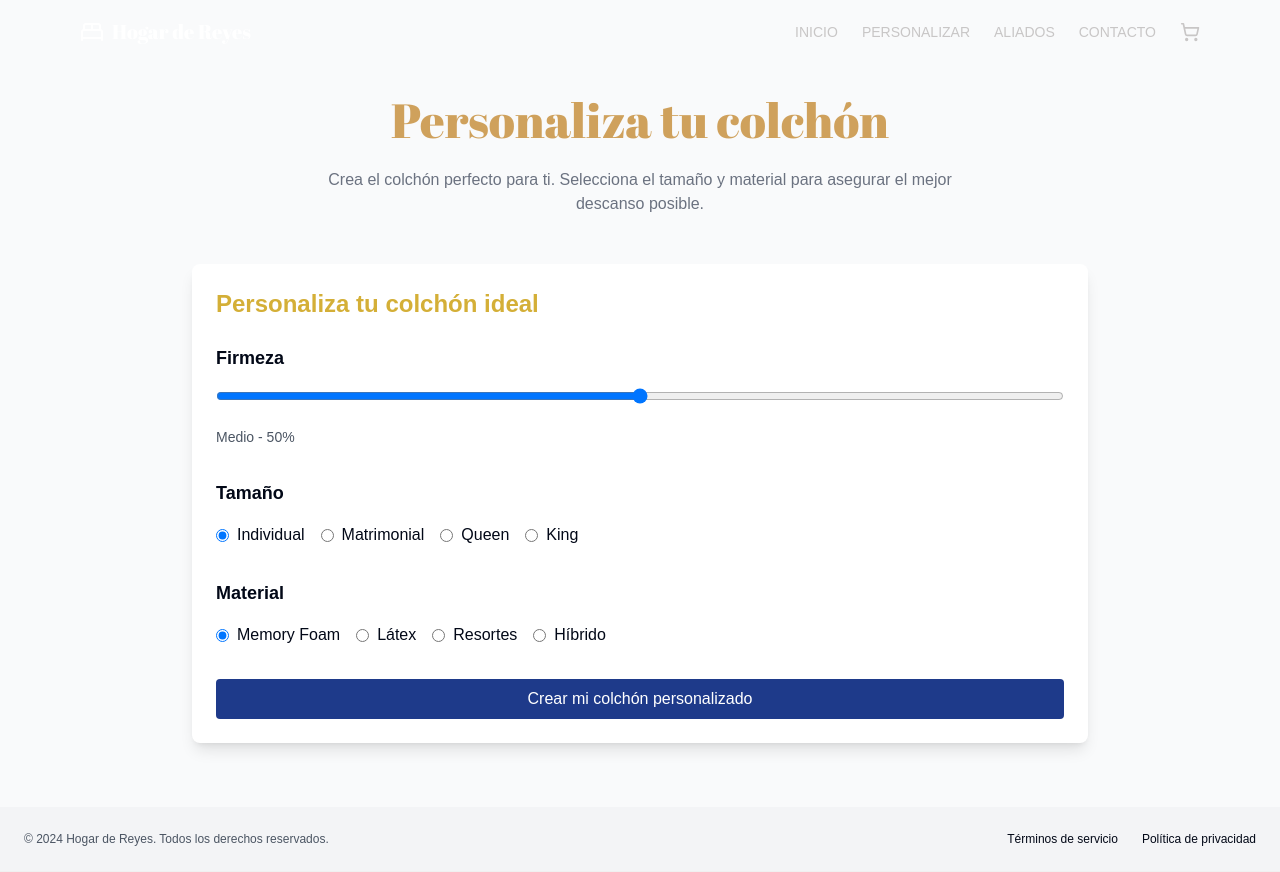
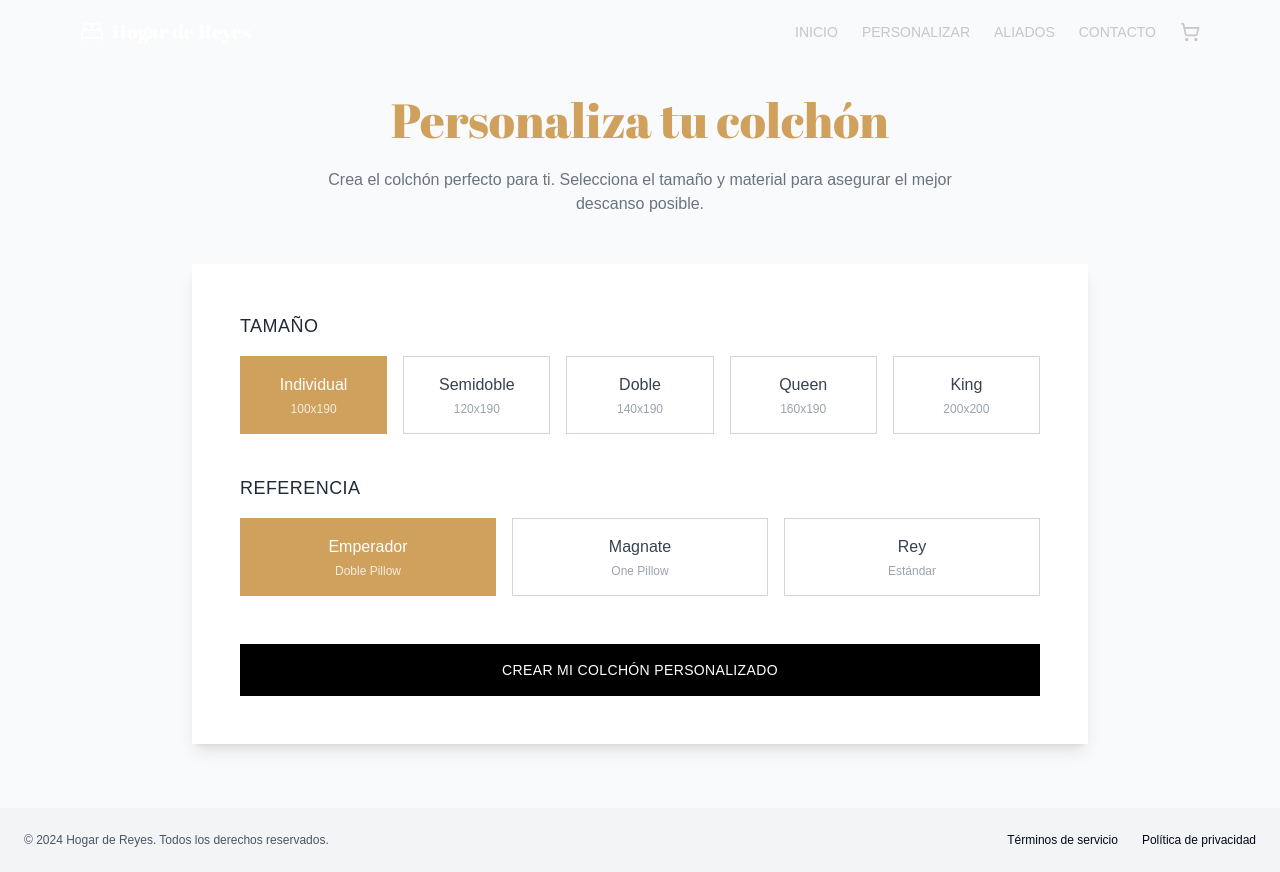
Before and after one commit to ValenAH/kings-home-website, a Next.js app: page /customize in a window 1280 px wide. Built offline with nearby package versions, Linux system fonts and the light colour scheme; a web font is replaced by a local one.

Commit message:
Update customizeMattress.tsx

```diff
--- a/src/components/CustomizeMattress/customizeMattress.tsx
+++ b/src/components/CustomizeMattress/customizeMattress.tsx
@@ -3,12 +3,28 @@
 import { useState } from "react"
 import { useRouter } from "next/navigation"
 
+const tamanos = [
+  { value: "individual", label: "Individual", medida: "100x190" },
+  { value: "semidoble", label: "Semidoble", medida: "120x190" },
+  { value: "doble", label: "Doble", medida: "140x190" },
+  { value: "queen", label: "Queen", medida: "160x190" },
+  { value: "king", label: "King", medida: "200x200" },
+]
+
+const referencias = [
+  { value: "emperador", label: "Emperador", descripcion: "Doble Pillow" },
+  { value: "magnate", label: "Magnate", descripcion: "One Pillow" },
+  { value: "rey", label: "Rey", descripcion: "Estándar" },
+]
+
 export function CustomizeMattress() {
-  const [firmeza, setFirmeza] = useState(50)
   const [tamano, setTamano] = useState("individual")
-  const [material, setMaterial] = useState("memory_foam")
+  const [referencia, setReferencia] = useState("emperador")
   const [showSummary, setShowSummary] = useState(false)
   const router = useRouter()
+
+  const getTamanoInfo = () => tamanos.find(t => t.value === tamano)
+  const getReferenciaInfo = () => referencias.find(r => r.value === referencia)
 
   const handleCrearColchon = () => {
     setShowSummary(true)
@@ -16,9 +32,8 @@ export function CustomizeMattress() {
 
   const handleConfirmarPedido = () => {
     setShowSummary(false)
-    // Mostrar un mensaje de confirmación
     const toast = document.createElement("div")
-    toast.className = "fixed bottom-4 right-4 bg-green-500 text-white p-4 rounded shadow-lg"
+    toast.className = "fixed bottom-4 right-4 bg-[#CFA15C] text-white p-4 rounded shadow-lg font-[family-name:var(--font-outfit)]"
     toast.textContent = "Colchón añadido al carrito"
     document.body.appendChild(toast)
     setTimeout(() => {
@@ -28,120 +43,84 @@ export function CustomizeMattress() {
   }
 
   return (
-    <div className="w-full max-w-4xl mx-auto bg-white shadow-lg rounded-lg p-6">
-      <h3 className="text-2xl font-bold text-dreamgold mb-6">Personaliza tu colchón ideal</h3>
-
-      <div className="space-y-8">
+    <div className="w-full max-w-4xl mx-auto bg-white shadow-lg rounded-none p-8 md:p-12">
+      <div className="space-y-10">
         <div className="space-y-4">
-          <label htmlFor="firmeza" className="block text-lg font-semibold">
-            Firmeza
-          </label>
-          <input
-            type="range"
-            id="firmeza"
-            min="0"
-            max="100"
-            step="1"
-            value={firmeza}
-            onChange={(e) => setFirmeza(Number(e.target.value))}
-            className="w-full"
-          />
-          <p className="text-sm text-gray-600">
-            {firmeza < 33 ? "Suave" : firmeza < 66 ? "Medio" : "Firme"} - {firmeza}%
-          </p>
-        </div>
-
-        <div className="space-y-4">
-          <p className="text-lg font-semibold">Tamaño</p>
-          <div className="flex flex-wrap gap-4">
-            {["individual", "matrimonial", "queen", "king"].map((size) => (
-              <label key={size} className="flex items-center space-x-2">
-                <input
-                  type="radio"
-                  name="tamano"
-                  value={size}
-                  checked={tamano === size}
-                  onChange={(e) => setTamano(e.target.value)}
-                  className="form-radio text-dreamblue"
-                />
-                <span className="capitalize">{size}</span>
-              </label>
+          <p className="text-lg font-[family-name:var(--font-outfit)] text-gray-800 uppercase tracking-wide">Tamaño</p>
+          <div className="grid grid-cols-2 md:grid-cols-3 lg:grid-cols-5 gap-4">
+            {tamanos.map((size) => (
+              <button
+                key={size.value}
+                onClick={() => setTamano(size.value)}
+                className={`py-4 px-4 !border !border-solid transition-colors font-[family-name:var(--font-outfit)] flex flex-col items-center
+                  ${tamano === size.value
+                    ? "!border-[#CFA15C] bg-[#CFA15C] text-white"
+                    : "!border-gray-300 text-gray-700 hover:!border-[#CFA15C]"
+                  }`}
+              >
+                <span className="font-medium">{size.label}</span>
+                <span className={`text-xs mt-1 ${tamano === size.value ? "text-white/80" : "text-gray-400"}`}>{size.medida}</span>
+              </button>
             ))}
           </div>
         </div>
 
         <div className="space-y-4">
-          <p className="text-lg font-semibold">Material</p>
-          <div className="flex flex-wrap gap-4">
-            {[
-              { value: "memory_foam", label: "Memory Foam" },
-              { value: "latex", label: "Látex" },
-              { value: "innerspring", label: "Resortes" },
-              { value: "hybrid", label: "Híbrido" },
-            ].map((option) => (
-              <label key={option.value} className="flex items-center space-x-2">
-                <input
-                  type="radio"
-                  name="material"
-                  value={option.value}
-                  checked={material === option.value}
-                  onChange={(e) => setMaterial(e.target.value)}
-                  className="form-radio text-dreamblue"
-                />
-                <span>{option.label}</span>
-              </label>
+          <p className="text-lg font-[family-name:var(--font-outfit)] text-gray-800 uppercase tracking-wide">Referencia</p>
+          <div className="grid grid-cols-1 md:grid-cols-3 gap-4">
+            {referencias.map((ref) => (
+              <button
+                key={ref.value}
+                onClick={() => setReferencia(ref.value)}
+                className={`py-4 px-6 !border !border-solid transition-colors font-[family-name:var(--font-outfit)] flex flex-col items-center
+                  ${referencia === ref.value
+                    ? "!border-[#CFA15C] bg-[#CFA15C] text-white"
+                    : "!border-gray-300 text-gray-700 hover:!border-[#CFA15C]"
+                  }`}
+              >
+                <span className="font-medium">{ref.label}</span>
+                <span className={`text-xs mt-1 ${referencia === ref.value ? "text-white/80" : "text-gray-400"}`}>{ref.descripcion}</span>
+              </button>
             ))}
           </div>
         </div>
       </div>
 
       <button
-        className="w-full mt-8 bg-dreamblue text-white py-2 px-4 rounded hover:bg-dreamblue/90 transition-colors"
+        className="w-full mt-12 bg-black text-white py-4 px-8 font-[family-name:var(--font-outfit)] text-sm uppercase tracking-wide hover:bg-gray-800 transition-colors"
         onClick={handleCrearColchon}
       >
         Crear mi colchón personalizado
       </button>
 
       {showSummary && (
-        <div className="fixed inset-0 bg-black bg-opacity-50 flex items-center justify-center">
-          <div className="bg-white p-6 rounded-lg max-w-md w-full">
-            <h4 className="text-xl font-bold mb-4">Resumen de tu colchón personalizado</h4>
-            <p className="text-sm text-gray-600 mb-4">
-              Revisa los detalles de tu colchón personalizado antes de añadirlo al carrito.
+        <div className="fixed inset-0 bg-black bg-opacity-50 flex items-center justify-center z-50">
+          <div className="bg-white p-8 md:p-10 max-w-md w-full mx-4">
+            <h4 className="text-2xl font-[family-name:var(--font-abril-fatface)] text-[#CFA15C] mb-4">
+              Resumen de tu colchón
+            </h4>
+            <p className="text-sm text-gray-500 mb-6 font-[family-name:var(--font-outfit)]">
+              Revisa los detalles antes de añadirlo al carrito.
             </p>
-            <div className="grid gap-4 mb-6">
-              <div className="grid grid-cols-2 items-center gap-4">
-                <span className="font-semibold">Firmeza:</span>
-                <span>
-                  {firmeza < 33 ? "Suave" : firmeza < 66 ? "Medio" : "Firme"} - {firmeza}%
-                </span>
+            <div className="space-y-4 mb-8 font-[family-name:var(--font-outfit)]">
+              <div className="flex justify-between items-center py-2 border-b border-gray-100">
+                <span className="text-gray-500 uppercase text-sm tracking-wide">Tamaño</span>
+                <span className="text-gray-800">{getTamanoInfo()?.label} <span className="text-gray-400">({getTamanoInfo()?.medida})</span></span>
               </div>
-              <div className="grid grid-cols-2 items-center gap-4">
-                <span className="font-semibold">Tamaño:</span>
-                <span className="capitalize">{tamano}</span>
-              </div>
-              <div className="grid grid-cols-2 items-center gap-4">
-                <span className="font-semibold">Material:</span>
-                <span>
-                  {material === "memory_foam"
-                    ? "Memory Foam"
-                    : material === "latex"
-                      ? "Látex"
-                      : material === "innerspring"
-                        ? "Resortes"
-                        : "Híbrido"}
-                </span>
+              <div className="flex justify-between items-center py-2 border-b border-gray-100">
+                <span className="text-gray-500 uppercase text-sm tracking-wide">Referencia</span>
+                <span className="text-gray-800">{getReferenciaInfo()?.label} <span className="text-gray-400">({getReferenciaInfo()?.descripcion})</span></span>
               </div>
             </div>
-            <div className="flex justify-end space-x-4">
+            <div className="flex gap-4">
               <button
-                className="px-4 py-2 border border-gray-300 rounded text-gray-700 hover:bg-gray-100 transition-colors"
+                className="flex-1 py-3 px-6 !border !border-solid !border-gray-300 text-gray-700 font-[family-name:var(--font-outfit)] text-sm uppercase tracking-wide hover:!border-gray-500 transition-colors"
                 onClick={() => setShowSummary(false)}
               >
                 Cancelar
               </button>
               <button
-                className="px-4 py-2 bg-dreamblue text-white rounded hover:bg-dreamblue/90 transition-colors"
+                className="flex-1 py-3 px-6 bg-black text-white font-[family-name:var(--font-outfit)] text-sm uppercase tracking-wide hover:bg-gray-800 transition-colors"
                 onClick={handleConfirmarPedido}
               >
                 Añadir al carrito
```
